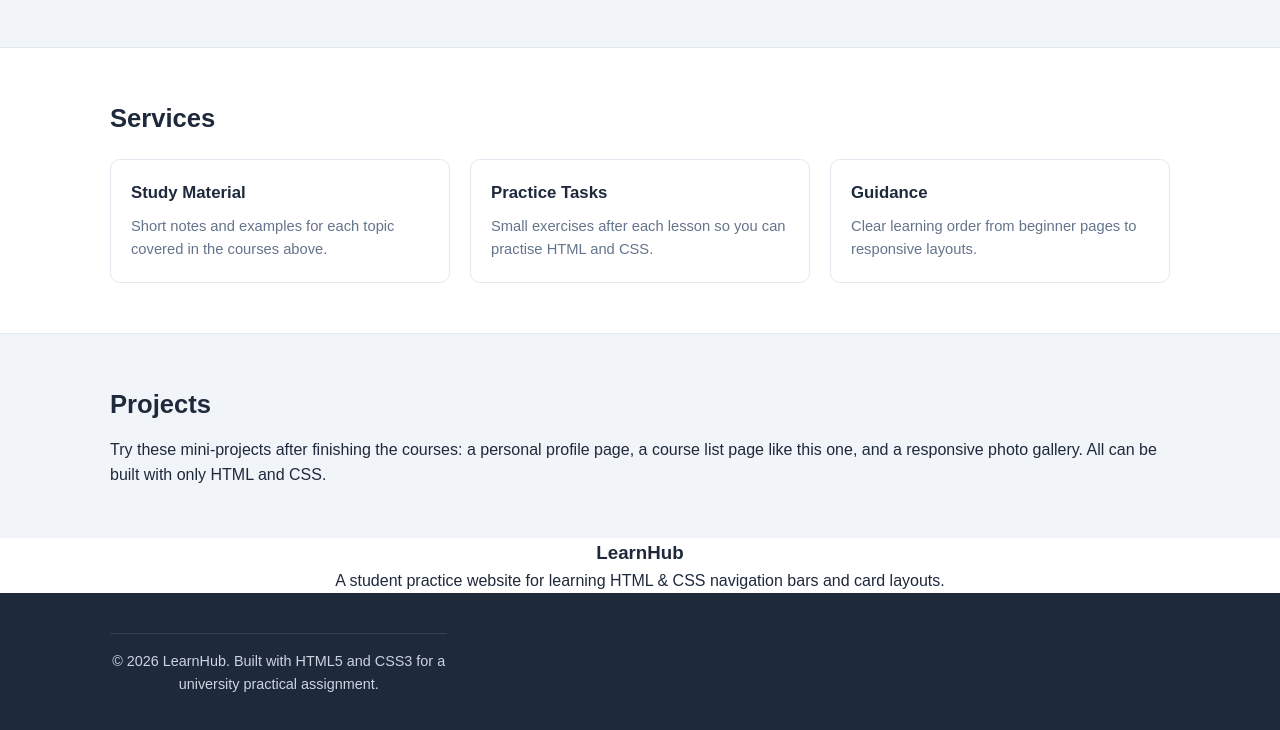
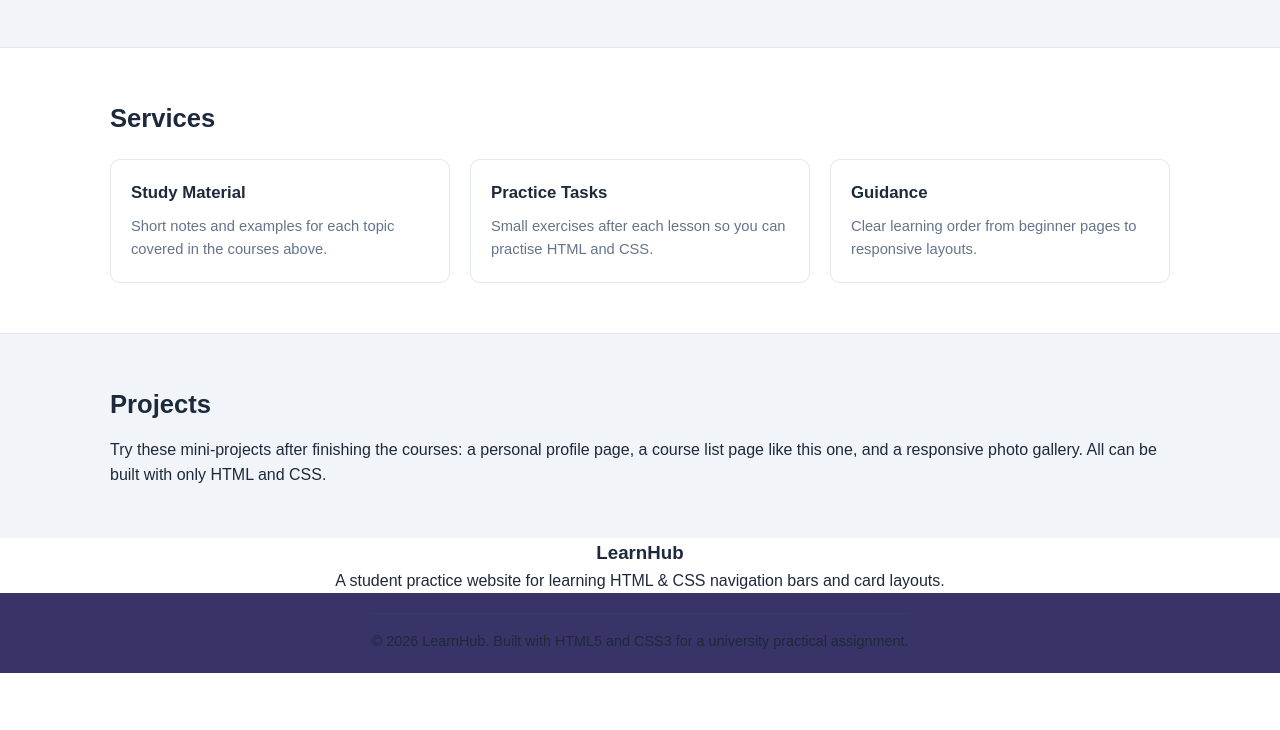
Before and after one commit to SulavShrestha-sulu/-html-css-assignment, a plain HTML site: page index.html in a window 1280 px wide. Shown: the part 1751-2481 px from the top of the page. After the commit the page ends 2424 px from the top, so only its background shows below. Drawn offline with Linux system fonts and the light colour scheme.

Commit message:
Refactor site footer styles
Updated footer styles to improve layout and appearance.

```diff
--- a/css/style.css
+++ b/css/style.css
@@ -301,16 +301,16 @@ img {
 
 /* ============ FOOTER ============ */
 .site-footer {
-    background-color: var(--text-color);
-    color: #cbd5e1;
-    padding: 40px 0 20px;
+  text-align: center;
+  padding: 20px;
+  background-color: #383467;
 }
 
 .footer-grid {
-    display: grid;
-    grid-template-columns: repeat(3, 1fr);
-    gap: 24px;
-    margin-bottom: 24px;
+  display: flex;
+  flex-direction: column;
+  align-items: center;
+  justify-content: center;
 }
 
 .site-footer h3 {
```
